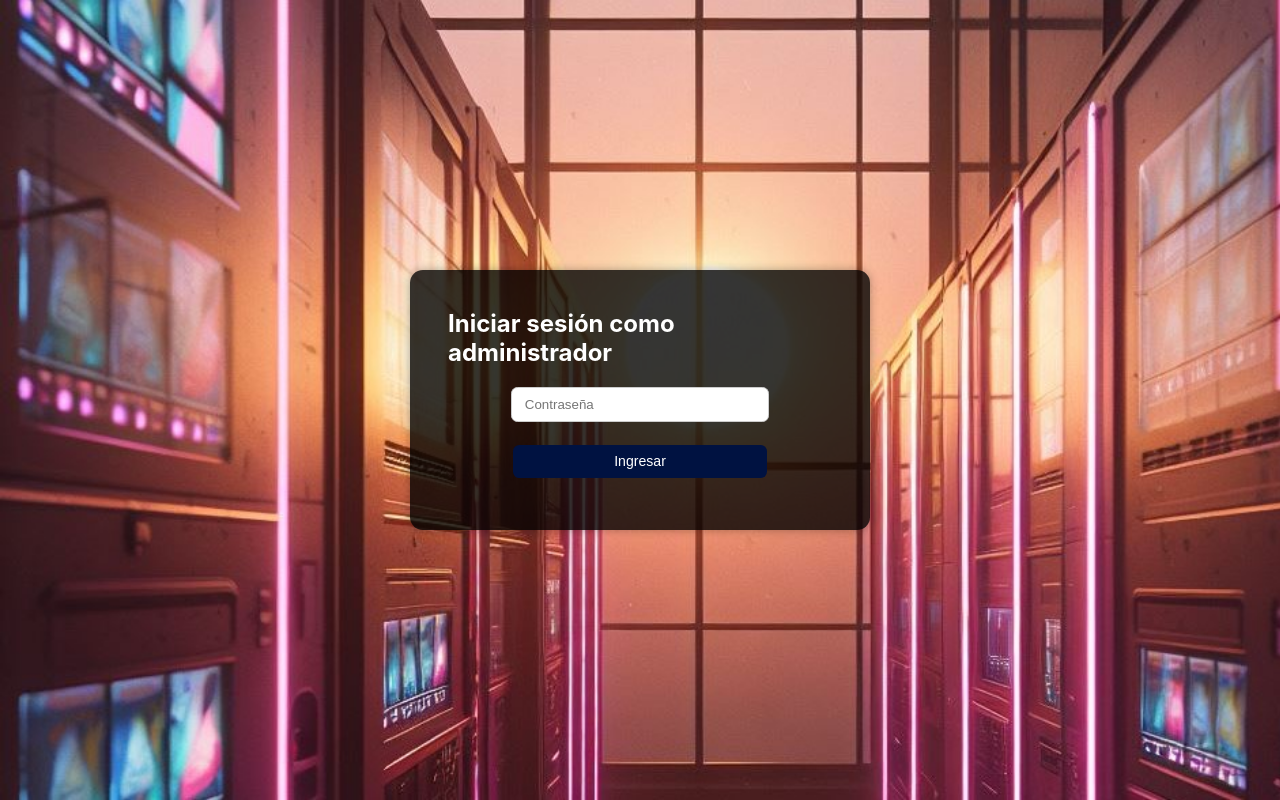
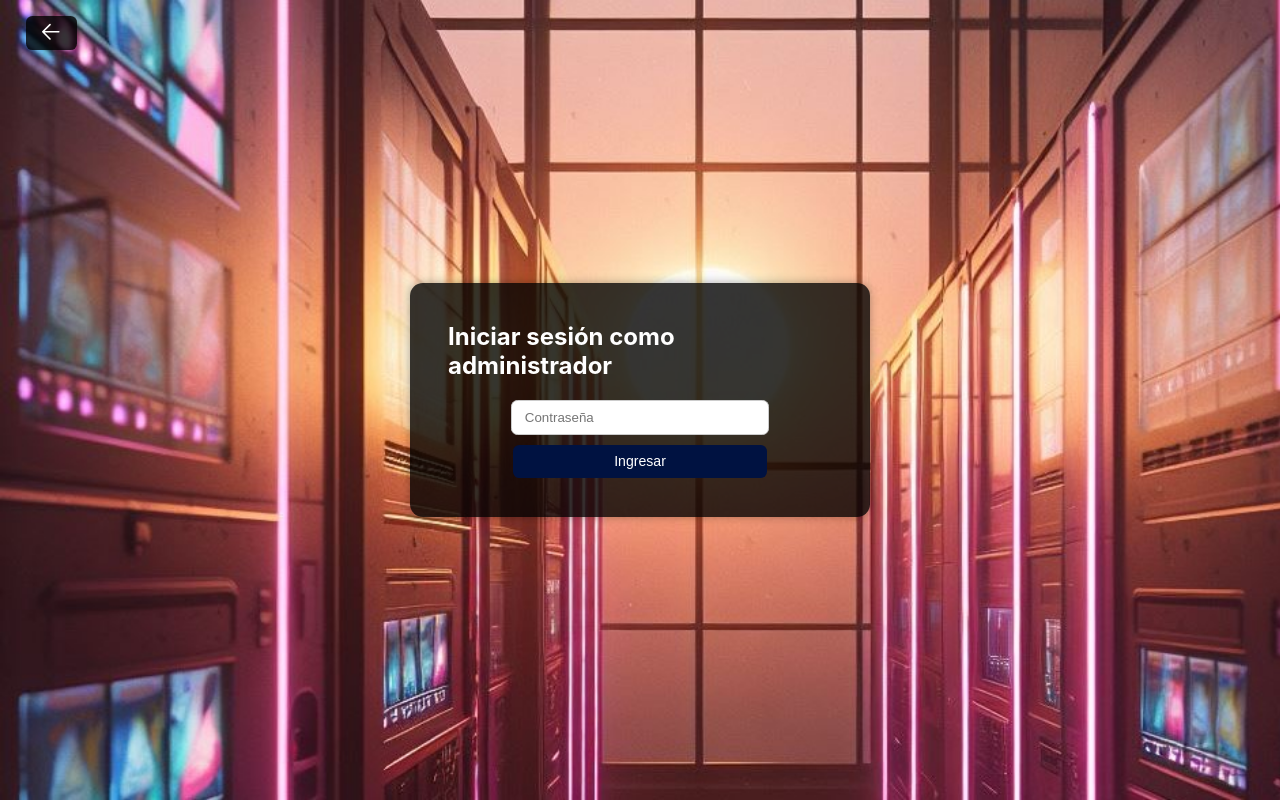
Before and after one commit to pedrojschmidt/expendedora-operas, a React (Create React App) app: page /admin-login in a window 1280 px wide. Built offline with nearby package versions, Linux system fonts and the light colour scheme.

Commit message:
Ui imporovements

```diff
--- a/package.json
+++ b/package.json
@@ -8,6 +8,7 @@
     "@testing-library/user-event": "^13.5.0",
     "react": "^18.2.0",
     "react-dom": "^18.2.0",
+    "react-icons": "^4.11.0",
     "react-router": "^6.18.0",
     "react-router-dom": "^6.18.0",
     "react-scripts": "5.0.1",
--- /dev/null
+++ b/src/components/GoBackButton.css
@@ -0,0 +1,11 @@
+.go-back {
+    background-color: rgba(0, 0, 0, 0.79);
+    color: white;
+    border: none;
+    position: fixed;
+    top: 2%;
+    left: 2%;
+    cursor: pointer;
+    border-radius: 0.5vw;
+    padding: 0.2vw 1vw;
+}
--- /dev/null
+++ b/src/components/GoBackButton.js
@@ -0,0 +1,20 @@
+import {useNavigate} from "react-router-dom";
+import {BiLeftArrowAlt} from "react-icons/bi";
+import './GoBackButton.css'
+import {BsArrowLeft} from "react-icons/bs";
+import {HiArrowSmallLeft} from "react-icons/hi2";
+
+const GoBackButton = () => {
+
+    const navigate = useNavigate()
+
+    return(
+        <button className="go-back" onClick={() => navigate(-1)}>
+            {/*<BiLeftArrowAlt size={"3vw"}/>*/}
+            {/*<BsArrowLeft size={"3vw"}/>*/}
+            <HiArrowSmallLeft size={"2vw"}/>
+        </button>
+    )
+}
+
+export default GoBackButton
--- a/src/pages/admin/AdminLoginPage.js
+++ b/src/pages/admin/AdminLoginPage.js
@@ -1,6 +1,7 @@
 import React, { useState } from 'react';
 import './AdminLoginPage.css'
 import {useNavigate} from "react-router-dom";
+import GoBackButton from "../../components/GoBackButton";
 
 const AdminLoginPage = () => {
 
@@ -21,6 +22,7 @@ const AdminLoginPage = () => {
 
     return (
         <div className="admin-login-background">
+            <GoBackButton />
             <div className="admin-login">
                 <h2>Iniciar sesión como administrador</h2>
                 <input
--- a/src/pages/landing/LandingPage.css
+++ b/src/pages/landing/LandingPage.css
@@ -59,25 +59,31 @@ h2 {
     margin: 0;
 }
 
-button {
+.landing button {
+    width: 80%;
     padding: 0.7vw 2vw;
-    /*border: none;*/
     border-radius: 0.3vw;
     font-size: 1.1vw;
     font-weight: 500;
-    /*color: #424242;*/
-    background-color: transparent;
     border: 0.2vw solid white;
-    color: white;
     cursor: pointer;
     transition: all 0.2s ease-in-out;
     margin: 1vw;
-    width: 80%;
 }
 
-button:hover {
-    transform: scale(1.05);
-    background-color: #ffffff;
+.landing button:hover {
+    transform: scale(1.03);
+    /*background-color: #ffffff;*/
+    /*color: #424242;*/
+}
+
+.landing .contained {
+    background-color: transparent;
+    color: white;
+}
+
+.landing .outlined {
+    background-color: white;
     color: #424242;
 }
 
--- a/src/pages/landing/LandingPage.js
+++ b/src/pages/landing/LandingPage.js
@@ -19,8 +19,8 @@ const LandingPage = () => {
                     </div>
                 </div>
                 <div className="landing-container-2">
-                    <button onClick={() => {navigate('/home')}} >Comprar Operas</button>
-                    <button onClick={() => {navigate('/admin-login')}} >Ingresar como Administrador</button>
+                    <button className="contained" onClick={() => {navigate('/admin-login')}} >Ingresar como Administrador</button>
+                    <button className="outlined" onClick={() => {navigate('/home')}} >Comprar Operas</button>
                 </div>
             </div>
             <div className="landing-bottom-container">
```
Also changed, not shown: 1 other file (tests, documents, lock files or other folders).
